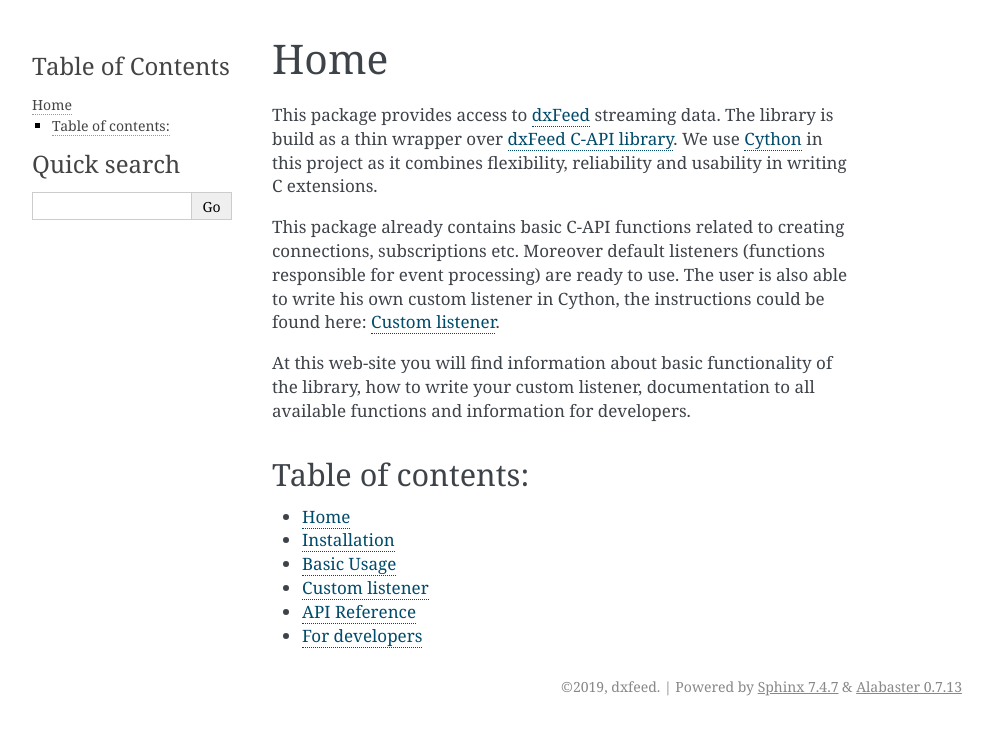
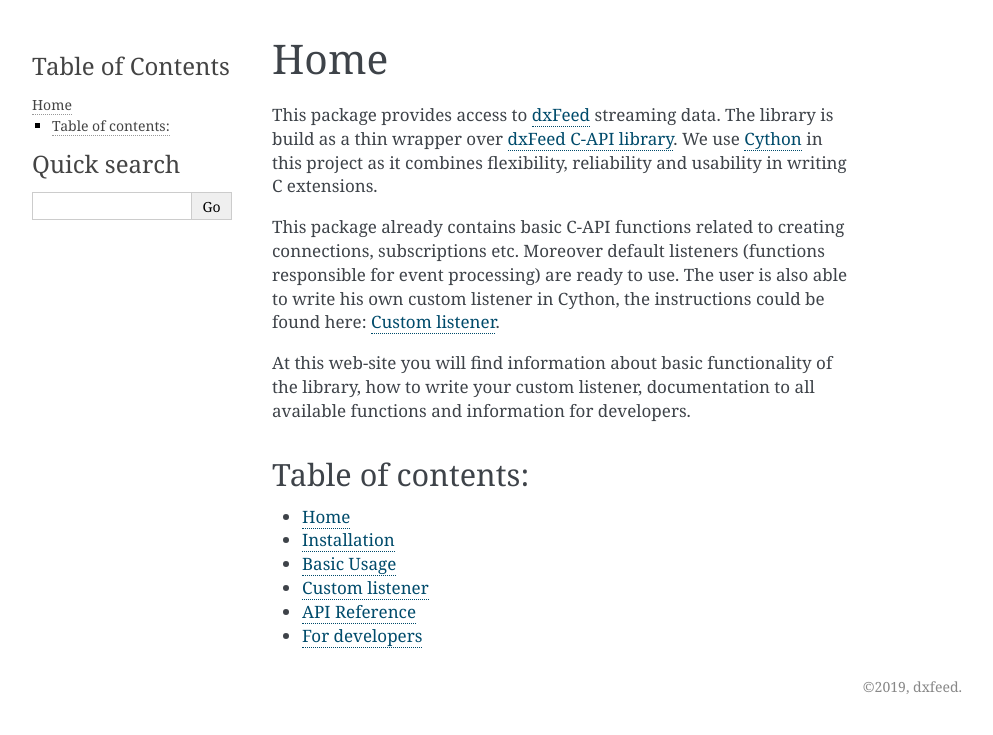
Before and after one commit to dxFeed/dxfeed-python-api, a Sphinx documentation site: the page built from docs/index.rst, in a window 1280 px wide. Shown: the top 735 px of the page, without its empty margins (148-1141 px from the left). Built offline with Sphinx 7.4.7, drawn with Linux system fonts in a browser that asks for light colours.

Commit message:
[EN-1215] better way to hide sphinx in footer theme

```diff
--- a/docs/conf.py
+++ b/docs/conf.py
@@ -55,6 +55,7 @@
 html_theme = 'alabaster'
 html_theme_options = {
     'body_max_width': '80%',
+    'show_powered_by': False
 }
 
 # -- Options for HTMLHelp output ---------------------------------------------
```
